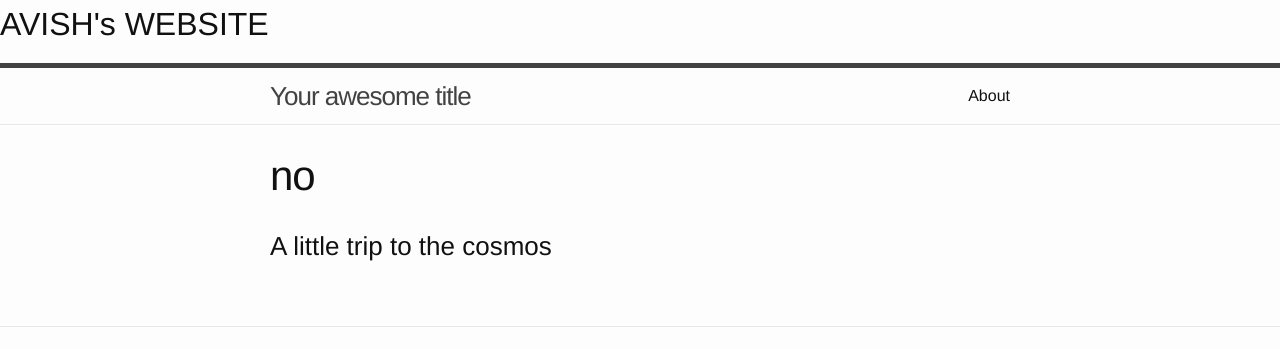
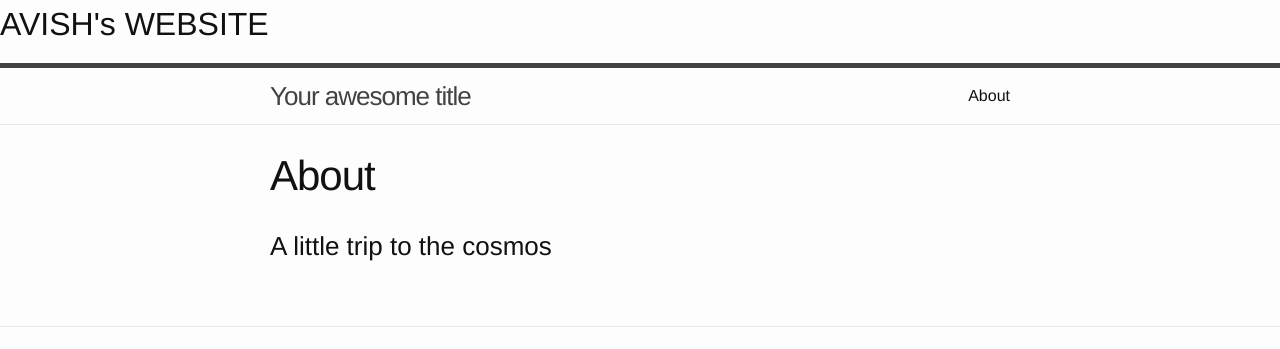
Before and after one commit to KeshwarmenMulliah/maverick0226.github.io, a Jekyll site: the page built from about.md, in a window 1280 px wide. Shown: the top 349 px of the page. Built offline with Jekyll 4.4.1, drawn with Linux system fonts in a browser that asks for light colours.

Commit message:
Update page.html

```diff
--- a/_layouts/page.html
+++ b/_layouts/page.html
@@ -4,7 +4,7 @@
 <article class="post">
 
   <header class="post-header">
-    <h1 class="post-title">no</h1>
+    <h1 class="post-title">{{ page.title }}</h1>
   </header>
 
   <div class="post-content">
```
